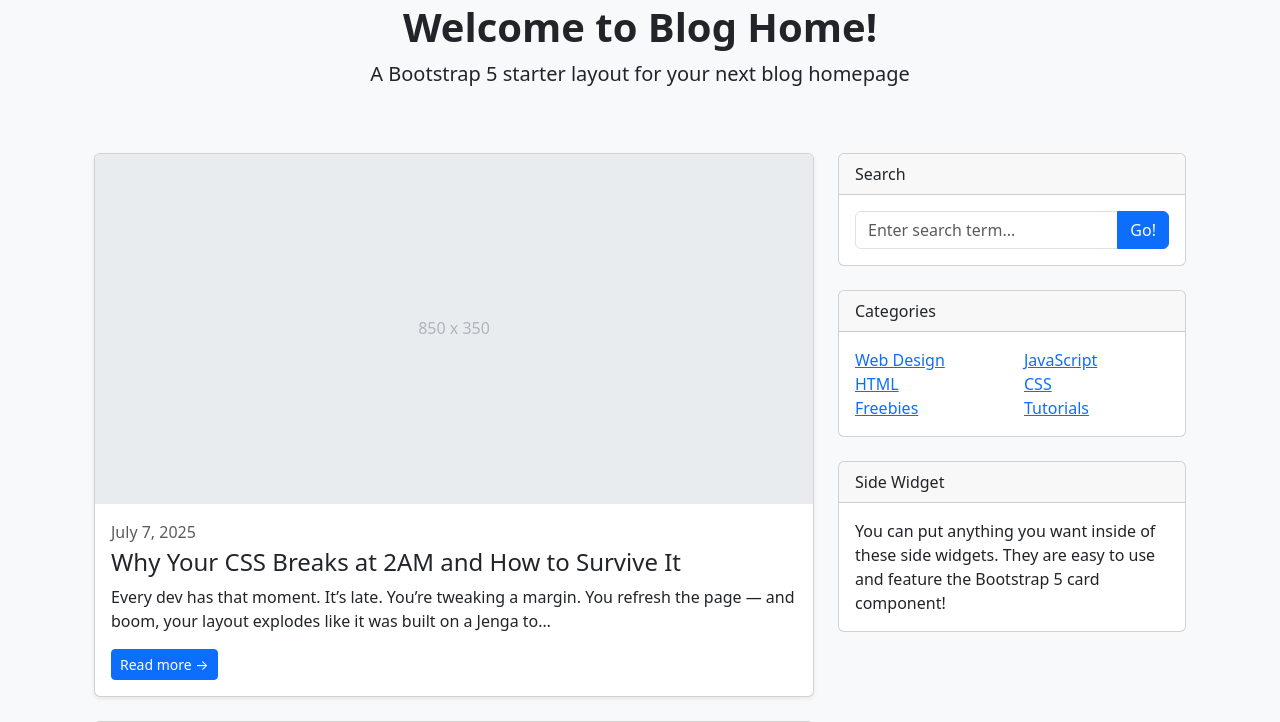
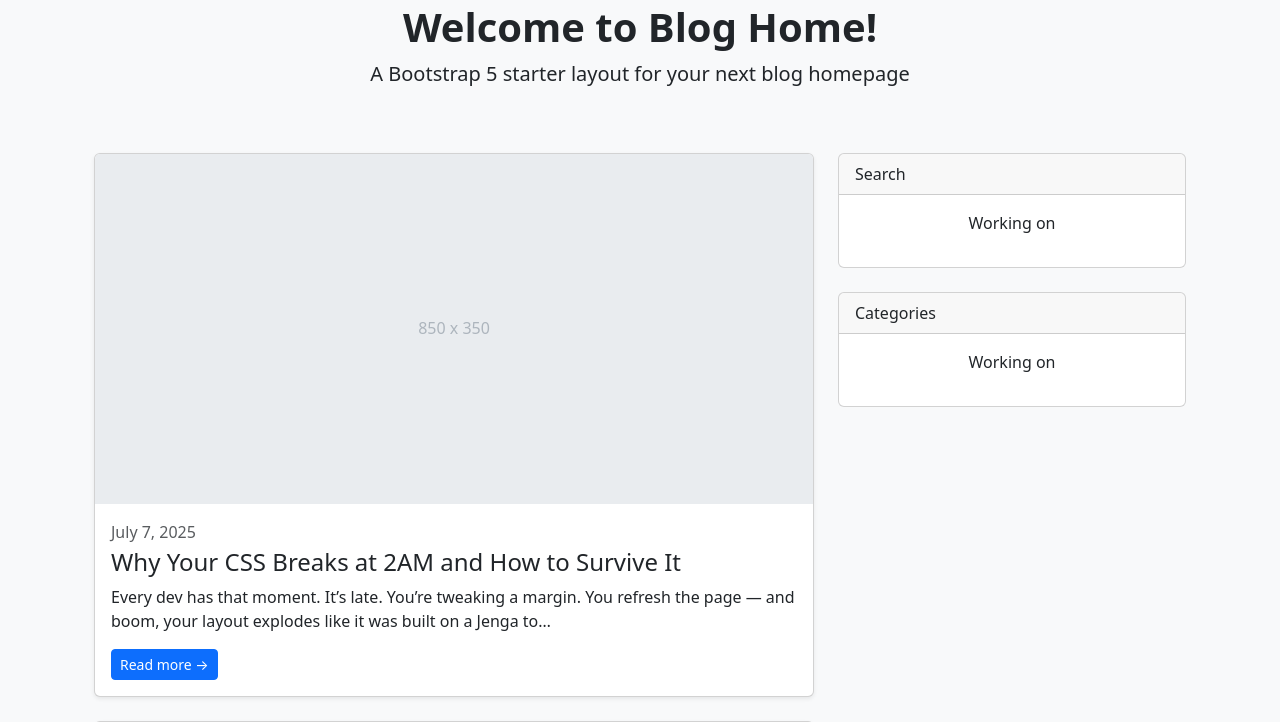
Before and after one commit to rayyan22207/Blog, a Django app: page / in a window 1280 px wide. Shown: the part 125-847 px from the top of the page. Run offline with Django 5.2, Linux system fonts and the light colour scheme; data comes from the database, SQL or seed files in the repository; both versions use the stored data as it was after the commit.

Commit message:
working on ui

```diff
--- a/src/blog/Templates/home.html
+++ b/src/blog/Templates/home.html
@@ -45,12 +45,13 @@
             <div class="card mb-4">
                 <div class="card-header">Search</div>
                 <div class="card-body">
-                    <form>
+                    <!-- <form>
                         <div class="input-group">
                             <input type="text" class="form-control" placeholder="Enter search term...">
                             <button class="btn btn-primary" type="button">Go!</button>
                         </div>
-                    </form>
+                    </form> -->
+                    <p class="text-center">Working on</p>
                 </div>
             </div>
 
@@ -59,7 +60,7 @@
                 <div class="card-header">Categories</div>
                 <div class="card-body">
                     <div class="row">
-                        <div class="col-sm-6">
+                        <!-- <div class="col-sm-6">
                             <ul class="list-unstyled mb-0">
                                 <li><a href="#">Web Design</a></li>
                                 <li><a href="#">HTML</a></li>
@@ -72,18 +73,19 @@
                                 <li><a href="#">CSS</a></li>
                                 <li><a href="#">Tutorials</a></li>
                             </ul>
-                        </div>
+                        </div> -->
+                        <p class="text-center">Working on</p>
                     </div>
                 </div>
             </div>
 
             <!-- Side Widget -->
-            <div class="card mb-4">
+            <!-- <div class="card mb-4">
                 <div class="card-header">Side Widget</div>
                 <div class="card-body">
                     You can put anything you want inside of these side widgets. They are easy to use and feature the Bootstrap 5 card component!
                 </div>
-            </div>
+            </div> -->
         </div>
     </div>
 </div>
--- a/src/blog/views.py
+++ b/src/blog/views.py
@@ -4,4 +4,9 @@ from .models import BlogPost
 # Create your views here.
 def home(request):
     posts = BlogPost.objects.all()
+    for post in posts:
+        if post.image:
+            print(post.image.url)
+        else:
+            print('none')
     return render(request, 'home.html', {'posts': posts})
--- a/src/core/settings.py
+++ b/src/core/settings.py
@@ -14,6 +14,7 @@ from pathlib import Path
 
 # Build paths inside the project like this: BASE_DIR / 'subdir'.
 BASE_DIR = Path(__file__).resolve().parent.parent
+import os
 
 
 # Quick-start development settings - unsuitable for production
@@ -117,6 +118,8 @@ USE_TZ = True
 # https://docs.djangoproject.com/en/5.2/howto/static-files/
 
 STATIC_URL = 'static/'
+MEDIA_URL = '/media/'
+MEDIA_ROOT = os.path.join(BASE_DIR, 'media')
 
 # Default primary key field type
 # https://docs.djangoproject.com/en/5.2/ref/settings/#default-auto-field
--- a/src/core/urls.py
+++ b/src/core/urls.py
@@ -1,3 +1,5 @@
+from django.conf import settings
+from django.conf.urls.static import static
 from django.contrib import admin
 from django.urls import path, include
 
@@ -6,3 +8,7 @@ urlpatterns = [
     path('', include("blog.urls")),
     path('profiles/', include("profiles.urls"))
 ]
+
+# Serve media files during development
+if settings.DEBUG:
+    urlpatterns += static(settings.MEDIA_URL, document_root=settings.MEDIA_ROOT)
```
Also changed, not shown: src/db.sqlite3, src/profile_pics/user_1/WhatsApp_Image_2023-05-17_at_15.08.42.jpg (deleted).
